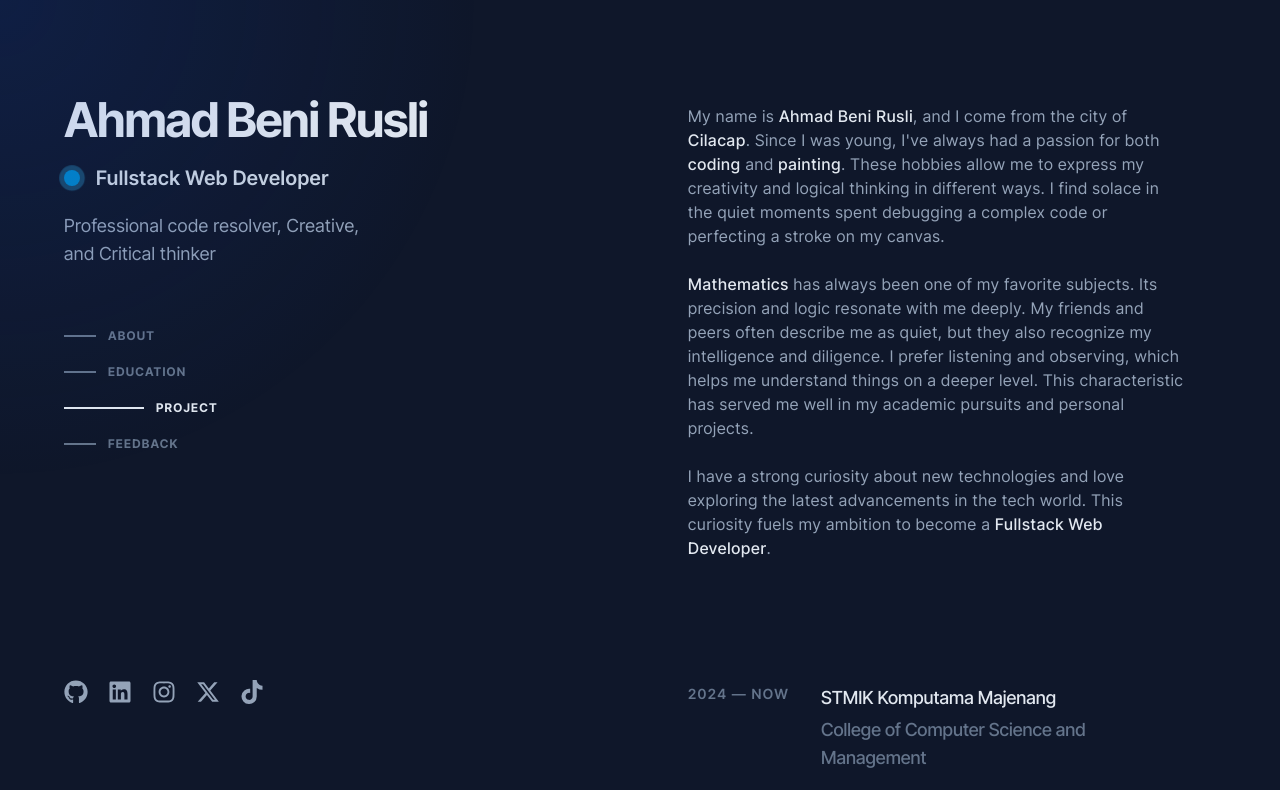
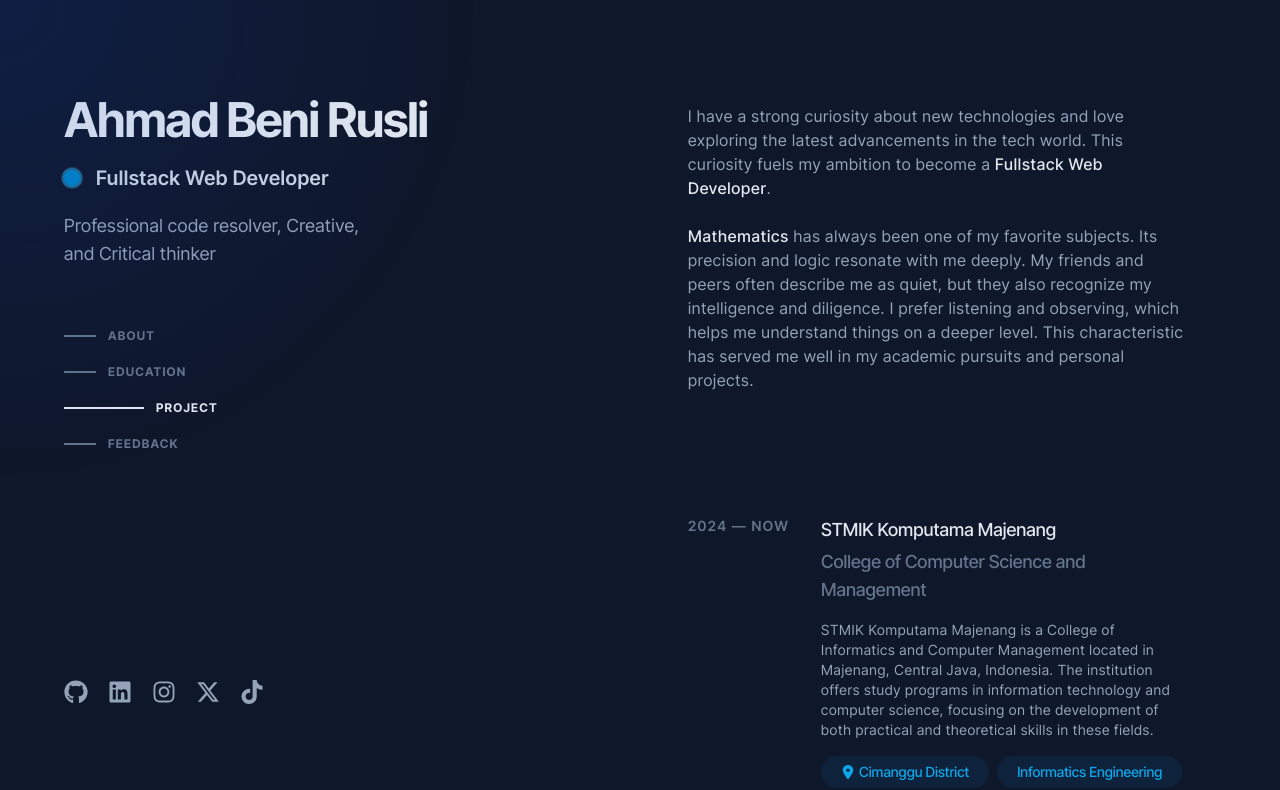
Before and after one commit to ahmdbnrsl/Personal-portofolio, a Next.js app: page / in a window 1280 px wide. Shown: the top 790 px of the page. Built offline with nearby package versions, Linux system fonts and the light colour scheme; no server answers.

Commit message:
Update page.tsx

```diff
--- a/src/app/@about/page.tsx
+++ b/src/app/@about/page.tsx
@@ -8,27 +8,13 @@ export default function About() {
             <div className='about-container'>
                 <div>
                     <p className='about-paragraph'>
-                        My name is{' '}
+                        I have a strong curiosity about new technologies and
+                        love exploring the latest advancements in the tech
+                        world. This curiosity fuels my ambition to become a{' '}
                         <span className='font-medium text-slate-200'>
-                            Ahmad Beni Rusli
+                            Fullstack Web Developer
                         </span>
-                        , and I come from the city of{' '}
-                        <span className='font-medium text-slate-200'>
-                            Cilacap
-                        </span>
-                        . Since I was young, I&#39;ve always had a passion for
-                        both{' '}
-                        <span className='font-medium text-slate-200'>
-                            coding
-                        </span>{' '}
-                        and{' '}
-                        <span className='font-medium text-slate-200'>
-                            painting
-                        </span>
-                        . These hobbies allow me to express my creativity and
-                        logical thinking in different ways. I find solace in the
-                        quiet moments spent debugging a complex code or
-                        perfecting a stroke on my canvas.
+                        .
                     </p>
                 </div>
                 <div>
@@ -45,17 +31,6 @@ export default function About() {
                         me well in my academic pursuits and personal projects.
                     </p>
                 </div>
-                <div>
-                    <p className='about-paragraph'>
-                        I have a strong curiosity about new technologies and
-                        love exploring the latest advancements in the tech
-                        world. This curiosity fuels my ambition to become a{' '}
-                        <span className='font-medium text-slate-200'>
-                            Fullstack Web Developer
-                        </span>
-                        .
-                    </p>
-                </div>
             </div>
         </div>
     );
```
